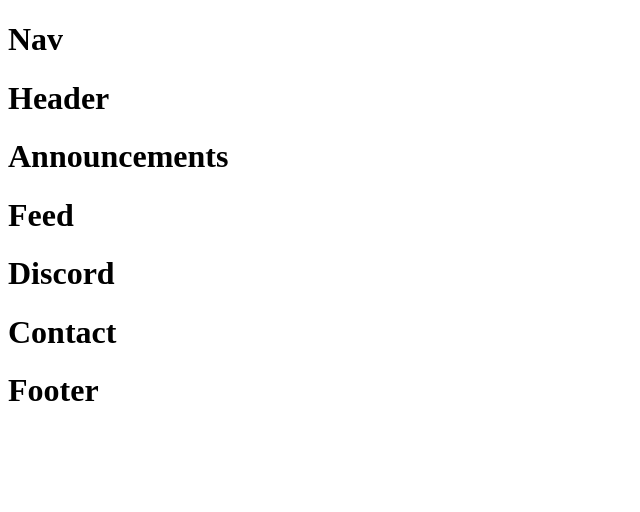
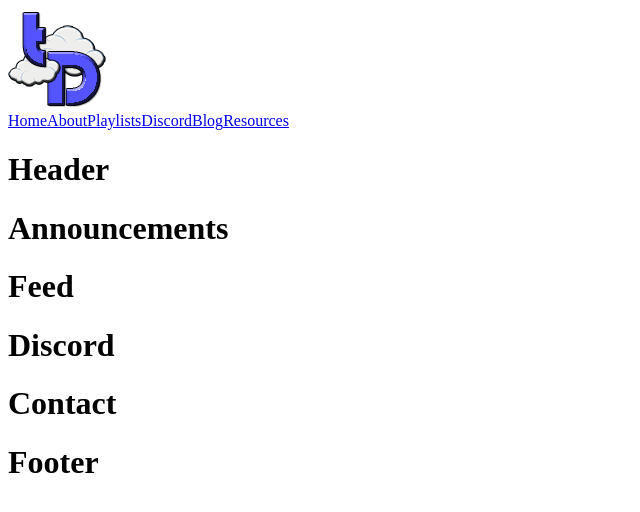
Before and after one commit to timh1203/tdNet2, a Next.js app: page / in a window 1280 px wide. Shown: the top 512 px of the page, without its empty margins (0-640 px from the left). Built offline with nearby package versions, Linux system fonts and the light colour scheme.

Commit message:
Add logo and nav menu items

```diff
--- a/src/components/Home/Nav.js
+++ b/src/components/Home/Nav.js
@@ -1,6 +1,18 @@
+import Link from 'next/link'
+
 const Nav = () => (
   <main className="Nav">
-    <h1>Nav</h1>
+    <div className="nav-left">
+      <img src="/logo.png" alt='travelDev Logo' />
+    </div>
+    <div className="nav-right">
+      <Link href="/"><a>Home</a></Link>
+      <Link href="/about"><a>About</a></Link>
+      <Link href="/playlists"><a>Playlists</a></Link>
+      <Link href="/discord"><a>Discord</a></Link>
+      <Link href="/blog"><a>Blog</a></Link>
+      <Link href="/resources"><a>Resources</a></Link>
+    </div>
   </main>
 )
 
```
Also changed, not shown: public/logo.png (added).
